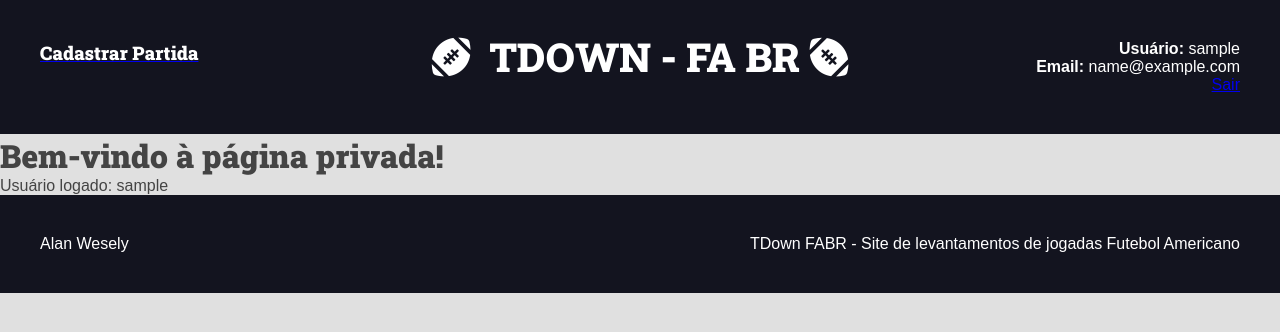
After one commit to AlanWesely/TDown_FABR-TCC, a Django app: page /pagina-privada/ in a window 1280 px wide. The commit adds this page. Shown: the top 332 px of the page. Run offline with Django 5.2, Linux system fonts and the light colour scheme; the visitor is signed in with stand-in values (Sample User, id 1).

Commit message:
comit_tcc_prefinalizado

```diff
--- a/app_tdown/templates/app_tdown/pages/cadJogadas.html
+++ b/app_tdown/templates/app_tdown/pages/cadJogadas.html
@@ -18,6 +18,7 @@
     </p>
 
     <div style="display: flex; gap: 40px; margin-top: 30px;">
+        {% if request.user.is_authenticated %}
         <!-- FORMULÁRIO (50%) -->
         <div style="flex: 0.8;">
             <form method="post">
@@ -83,7 +84,7 @@
                 </div>
             </form>
         </div>
-
+        {% endif %}
         <!-- TABELA DE JOGADAS -->
         <div style="flex: 1;">
             <h4 style="text-align: center;">Jogadas da Partida</h4>
--- /dev/null
+++ b/app_tdown/templates/app_tdown/pages/pagina_privada.html
@@ -0,0 +1,8 @@
+{% extends "global/base.html" %}
+
+{% block title %}Página Privada | {% endblock title %}
+
+{% block content %}
+<h1>Bem-vindo à página privada!</h1>
+<p>Usuário logado: {{ request.user.username }}</p>
+{% endblock content %}
--- a/app_tdown/templates/app_tdown/partials/games.html
+++ b/app_tdown/templates/app_tdown/partials/games.html
@@ -70,7 +70,7 @@
             <span>Cadastrar Jogadas...</span>
         </a>
     </footer>
-{% endif %}
+    {% endif %}
 
     {% if is_detail_page is True %}
         <div class="preparation-steps">
--- a/app_tdown/templates/app_tdown/partials/search.html
+++ b/app_tdown/templates/app_tdown/partials/search.html
@@ -1,8 +1,15 @@
 <div class="search-container">
+    {% if is_home is True %}
         <div class="container">
             <form action="" class="search-form">
                 <input type="search" class="search-input"  name="search">
                 <button type="submit" class="search-button"><i class="fas fa-search"></i></button>
             </form>
         </div>
+    {% endif %}
+    {% if is_home is False %}
+        <div class="container">
+
         </div>
+    {% endif %}
+</div>
--- a/app_tdown/urls.py
+++ b/app_tdown/urls.py
@@ -14,6 +14,7 @@ urlpatterns = [
     path('detalhe-jogada/<int:jogada_id>/', views.detalhe_jogada, name='detalheJogada'),
     path('conclusao-jogada/<int:jogada_id>/', views.conclusao_jogada, name='conclusaoJogada'),
     path('logout/', views.logout_user, name='logout_user'),
+    path('pagina-privada/', views.pagina_privada, name='pagina_privada'),
     path('login/', views.login_user, name='login_user')
 
 ]
--- a/app_tdown/views.py
+++ b/app_tdown/views.py
@@ -5,6 +5,7 @@ from utils.games.factory import make_game
 from .models import Partida, Jogada, ConclusaoJogada, Pontuacao, FaltaCometida, Falta, Corrida, FieldGoal, Punt, Passe
 from .forms import PartidaForm, JogadaForm
 from django.contrib.auth import authenticate, login, logout
+from django.contrib.auth.decorators import login_required
 from django.contrib import messages
 # Create your views here.
 
@@ -13,6 +14,7 @@ def home(request):
     partida = Partida.objects.all().order_by('-id')
     return render(request, 'app_tdown/pages/home.html', context={
         'games': partida,
+        'is_home': True,
         'title': f'Home'
     })
 
@@ -33,6 +35,11 @@ def logout_user(request):
     logout(request)
     return redirect('games:home')
 
+
+@login_required(login_url='games:login_user')  # Redireciona para a tela de login se não estiver logado
+def pagina_privada(request):
+    return render(request, 'app_tdown/pages/pagina_privada.html')
+
 #def cadPartida(request, id):
 #    return render(request, 'app_tdown/pages/cadPartida.html', context={
 #        'game': make_game(),
@@ -41,6 +48,7 @@ def logout_user(request):
 ###########################################################################################################################################
 #CADASTRO FORMS PARTIDA
 ###########################################################################################################################################
+@login_required(login_url='games:login_user')
 def cadastrar_partida(request):
     if request.method == 'POST':
         form = PartidaForm(request.POST, request.FILES)
@@ -69,6 +77,7 @@ def viewPartida(request, id):
     return render(request, 'app_tdown/pages/viewPartida.html', context={
         'game': partida,
         'is_detail_page': True,
+        'is_home': False,
         'title': f'{partida.nomePartida} - Partida'
     })  # Cadastro de Partida
 
@@ -132,17 +141,19 @@ def cadJogada(request, partida_id):
         'proxima_jogada': proxima_jogada,
         'tempo': tempo_atual,
         'placar': placar,
+        'is_home': False,
     })
 
 
 #######################################################################################################################################################
-
+@login_required(login_url='games:login_user')
 def cadTime(request):
     return HttpResponse('cadTime')  # Cadastro das Times
 
 #######################################################################################################################################################
 #CADASTRO FORMS CONCLUSÃO DA JOGADA
 #######################################################################################################################################################
+@login_required(login_url='games:login_user')
 def conclusao_jogada(request, jogada_id):
     jogada = get_object_or_404(Jogada, pk=jogada_id)
     partida = jogada.partida
@@ -176,6 +187,7 @@ def conclusao_jogada(request, jogada_id):
         'partida': partida,
         'pontuacoes': pontuacoes,
         'tipos_jogada': tipos_jogada,
+        'is_home': False,
     })
 
 
@@ -184,6 +196,7 @@ def conclusao_jogada(request, jogada_id):
 #######################################################################################################################################################
 #CADASTRO FORMS DETALHE JOGADA
 #######################################################################################################################################################
+@login_required(login_url='games:login_user')
 def detalhe_jogada(request, jogada_id):
     jogada = get_object_or_404(Jogada, pk=jogada_id)
     partida = jogada.partida
@@ -300,6 +313,7 @@ def detalhe_jogada(request, jogada_id):
         'profundidade_passe_opcoes': profundidade_passe_opcoes,
         'resultado_punt_opcoes' : resultado_punt_opcoes,
         'resultado_fielGoal_opcoes' : resultado_fielGoal_opcoes,
+        'is_home': False,
     })
 
 #######################################################################################################################################################
```
Lines whose indentation alone changed are shown as unchanged.
